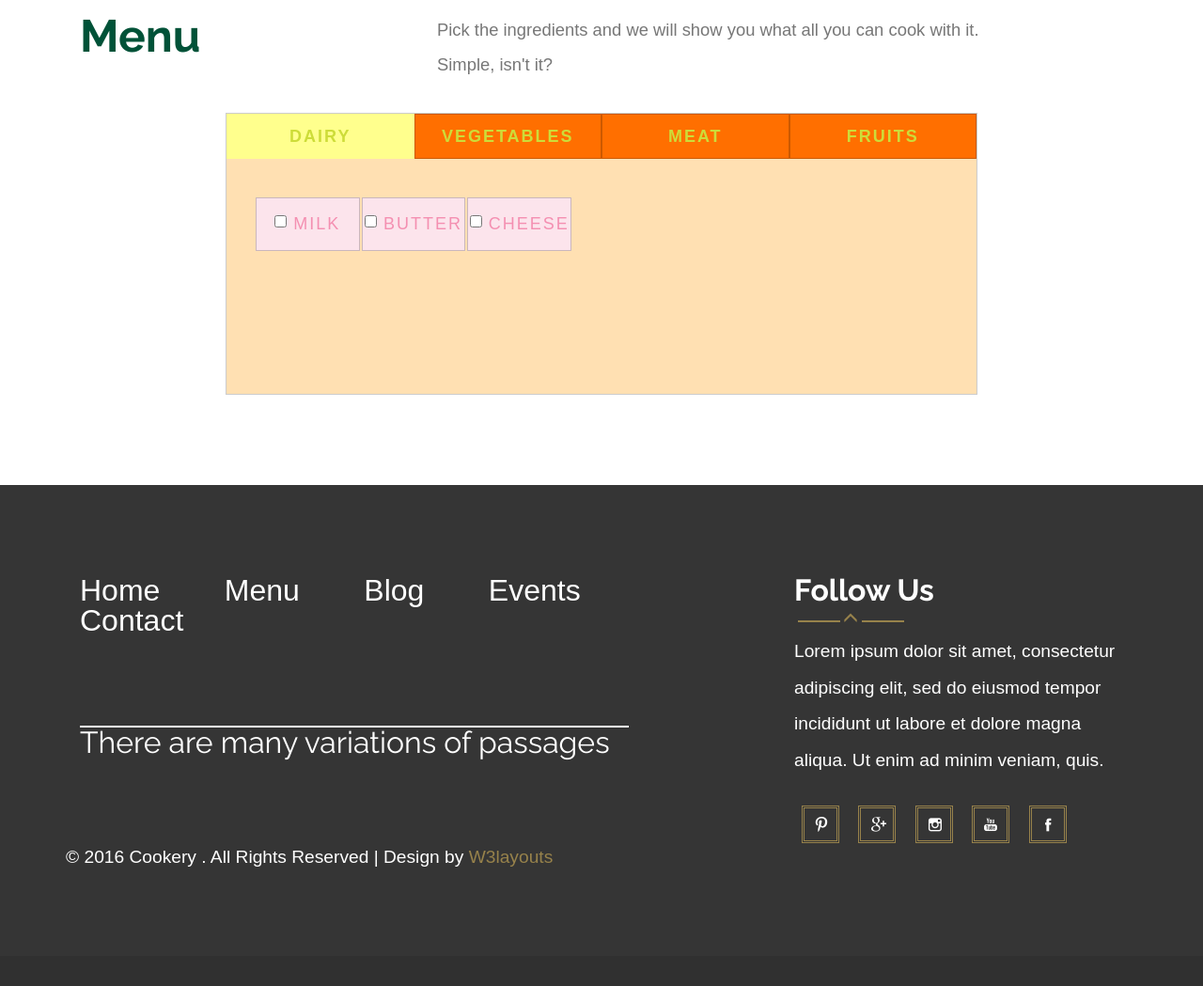
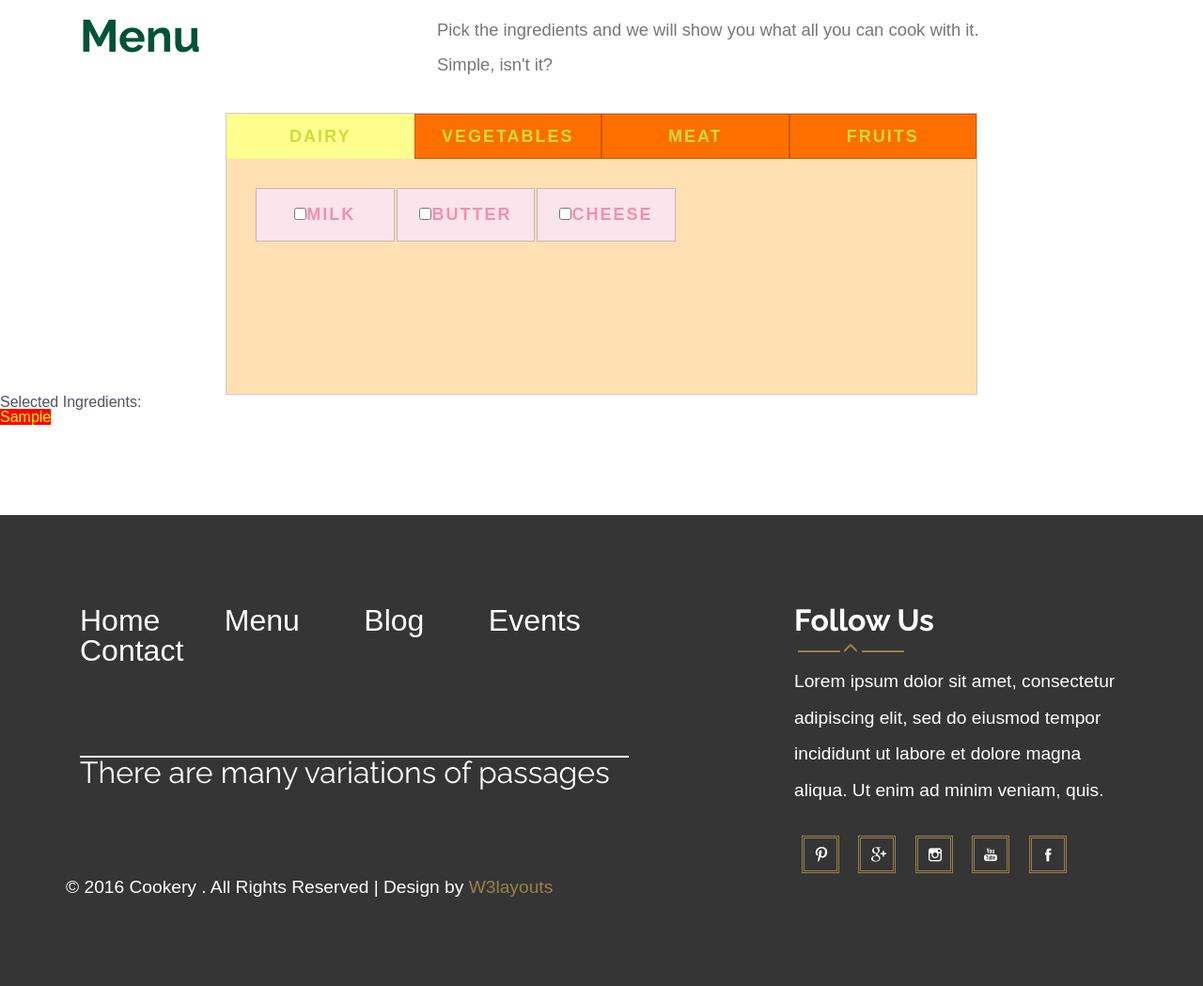
Before and after one commit to gdadlaney/kitas, a Django app: template KitAs/kitas/templates/menu.html in a window 1280 px wide. Shown: the part 196-1245 px from the top of the page at 94% size. Before the commit the page ends 1118 px from the top, so only its background shows below. Run offline with Django 3.2, Linux system fonts and the light colour scheme; the template is opened without the code that fills it: most values are stand-ins (such as "Sample title", 1, 10 or a date in 2020); some libraries are stand-ins or nearby versions.

Commit message:
angular checkboxes

```diff
--- a/KitAs/kitas/templates/menu.html
+++ b/KitAs/kitas/templates/menu.html
@@ -78,7 +78,7 @@
 	    background-color: #fce4ec ;
 	    float: left;
 	    color: #f48fb1;
-	    width: 15%;
+	    width: 20%;
 	    text-align: center;
 	    padding: 15px 0;
 	    text-transform: uppercase;
@@ -143,6 +143,39 @@
 	<link rel="stylesheet" href="{% static 'css/reset.css' %}"> <!-- CSS reset -->
 	<link rel="stylesheet" href="{% static 'css/stylef.css' %}"> <!-- Gem style -->
 	<script src="{% static 'js/modernizr.js' %}"></script> <!-- Modernizr -->
+	<script src="https://ajax.googleapis.com/ajax/libs/angularjs/1.6.4/angular.min.js"></script>
+
+	<script>
+angular.module('myApp', []).controller('namesCtrl', ['$scope', 'filterFilter',  function myApp($scope, filterFilter) {
+    $scope.names = [
+        {name: 'milk', category: 'dairy', selected: false},
+        {name: 'butter', category: 'dairy', selected: false},
+        {name: 'cheese', category: 'dairy', selected: false},
+        {name: 'potato', category: 'vegetables', selected: false},
+        {name: 'tomato', category: 'vegetables', selected: false},
+        {name: 'onion', category: 'vegetables', selected: false},
+        {name: 'beaf', category: 'meat', selected: false},
+        {name: 'chicken', category: 'meat', selected: false},
+        {name: 'fish', category: 'meat', selected: false},
+        {name: 'mango', category: 'fruits', selected: false},
+        {name: 'apple', category: 'fruits', selected: false},
+        {name: 'pineapple', category: 'fruits', selected: false}
+    ];
+
+    $scope.selection = [];
+
+    $scope.ingre = function ingre(){
+    	return filterFilter($scope.names, { selected: true});
+    };
+
+    $scope.$watch('names|filter:{selected:true}', function(nv){
+    	$scope.selection = nv.map(function (x){
+    		return x.name;
+    	});
+    }, true);
+}]);
+</script>
+
 	</head>
 	<body>
 
@@ -315,60 +348,45 @@
 	    <label class="data" for="tab-3">Meat</label>
 	    <label class="data" for="tab-4">Fruits</label>
 	  </div>
-	  <div class="content">
+	  <div class="content" ng-app="myApp" ng-controller="namesCtrl">
 	  <!-- <form action="ingred" method="post"> -->
 	    <div class="content-dis">
 	      <!-- dairy products here -->
-	    <div class="checkbox">
-  			<label class="detail"><input type="checkbox" value="" name="ingre[]">Milk</label>
-		</div>
-		<div class="checkbox">
-  			<label class="detail"><input type="checkbox" value="" name="ingre[]">Butter</label>
-		</div>
-		<div class="checkbox">
-  			<label class="detail"><input type="checkbox" value="" name="ingre[]">Cheese</label>
-		</div>
+	      <div ng-repeat="x in names | filter: 'dairy'">
+  			<label class="detail"><input type="checkbox" value="" name="ingre[]"><span ng-bind="x.name"></span></label>
+		  </div>
+
 	  </div>
 	    <div class="content-dis">
 	      <!-- vegetables product here -->
-	      <div class="checkbox">
-  			<label class="detail"><input type="checkbox" value="" name="ingre[]">Flower</label>
+	      <div ng-repeat="x in names | filter: 'vegetables'">
+  			<label class="detail"><input type="checkbox" value="" name="ingre[]"><span ng-bind="x.name"></span></label>
 		  </div>
-		<div class="checkbox">
-  			<label class="detail"><input type="checkbox" value="" name="ingre[]">Tomato</label>
-		</div>
-		<div class="checkbox">
-  			<label class="detail"><input type="checkbox" value="" name="ingre[]">Potato</label>
-		</div>
+
 	    </div>
 	    <div class="content-dis">
 	      <!-- meat products here -->
-	      <div class="checkbox">
-  			<label class="detail"><input type="checkbox" value="" name="ingre[]">Beaf</label>
+	      <div ng-repeat="x in names | filter: 'meat'">
+  			<label class="detail"><input type="checkbox" value="" name="ingre[]"><span ng-bind="x.name"></span></label>
 		  </div>
-		<div class="checkbox">
-  			<label class="detail"><input type="checkbox" value="" name="ingre[]">Chicken</label>
-		</div>
-		<div class="checkbox">
-  			<label class="detail"><input type="checkbox" value="" name="ingre[]">Lamb</label>
-		</div>
 	    </div>
 	    <div class="content-dis">
 	      <!-- fruits over here -->
-	      <div class="checkbox">
-  			<label class="detail"><input type="checkbox" value="" name="ingre[]">Mango</label>
+	      <div ng-repeat="x in names | filter: 'fruits'">
+  			<label class="detail"><input type="checkbox" value="" name="ingre[]"><span ng-bind="x.name"></span></label>
 		  </div>
-		<div class="checkbox">
-  			<label class="detail"><input type="checkbox" value="" name="ingre[]">Apple</label>
-		</div>
-		<div class="checkbox">
-  			<label class="detail"><input type="checkbox" value="" name="ingre[]">Banana</label>
-		</div>
-	    </div>
-	    <div>
 	    </div>
 
+
+
 			</div>
+			</div>
+
+			<div ng-app="myApp" ng-controller="namesCtrl">
+				Selected Ingredients:
+	    		<p ng-repeat="y in selection">
+					<span style="background-color: red; color: yellow;">{{ y }}</span>
+				</p>
 			</div>
 			<!-- <p align="center"><input  type="submit" value="Proceed"></p>
 	    </form> -->
```
